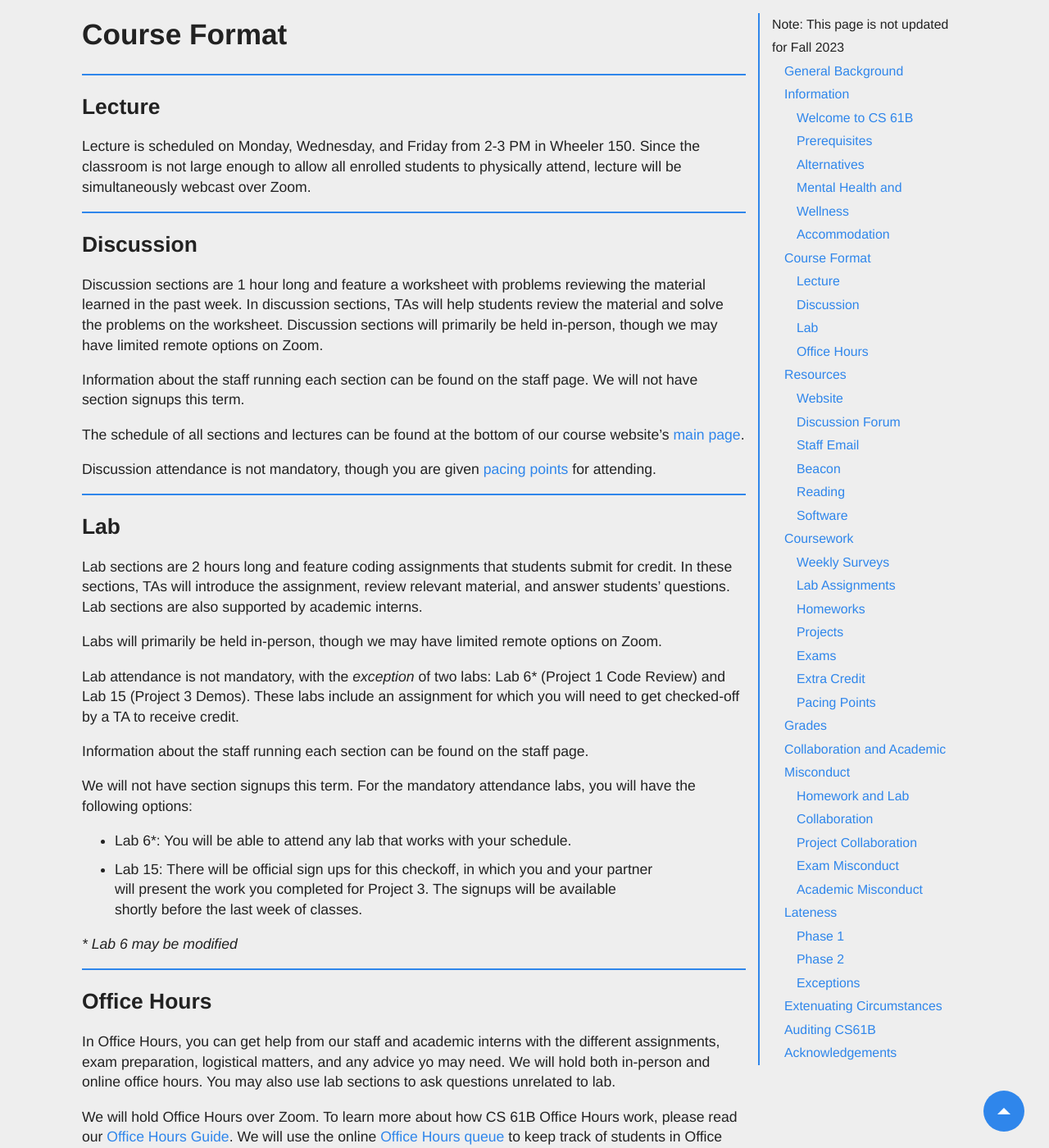
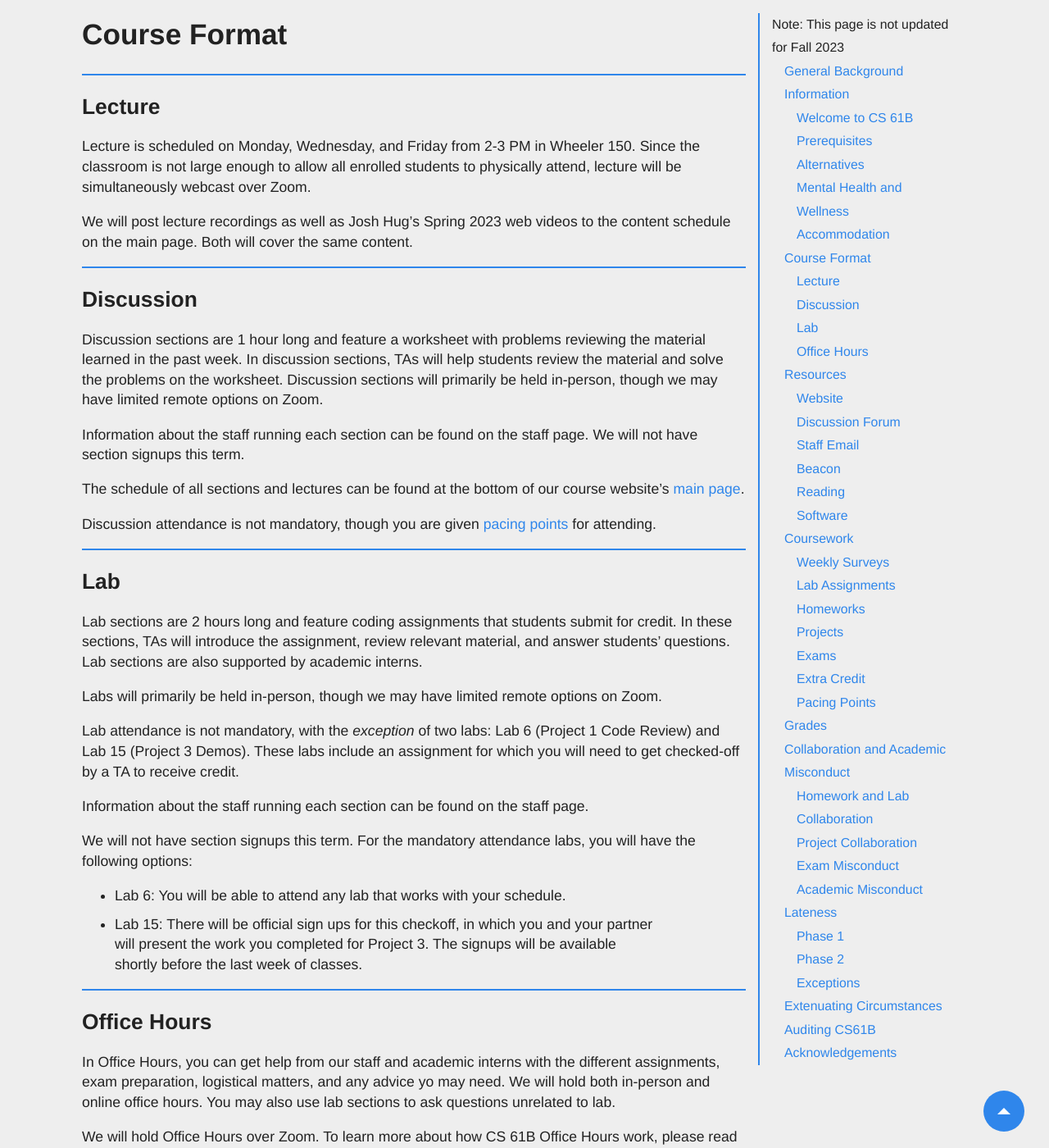
Before and after one commit to Berkeley-CS61B/website-fa23, a Jekyll site: the page built from about.md, in a window 1280 px wide and 1400 px high, scrolled down 2258 px. Shown: the whole window at 82% size. Built offline with Jekyll 4.4.1, drawn with Linux system fonts in a browser that asks for light colours; nearby versions of some CDN libraries; comment, search, counter and statistics services are not loaded; some of the changed text lies outside the part shown.

Commit message:
more syllabus updates

```diff
--- a/about.md
+++ b/about.md
@@ -102,6 +102,8 @@ Lecture is scheduled on Monday, Wednesday, and Friday from 2-3 PM in
 Wheeler 150. Since the classroom is not large enough to allow all enrolled
 students to physically attend, lecture will be simultaneously webcast over Zoom.
 
+We will post lecture recordings as well as Josh Hug's Spring 2023 web videos to the content schedule on the main page. Both will cover the same content.
+
 ### Discussion
 
 Discussion sections are 1 hour long and feature a worksheet with problems
@@ -128,7 +130,7 @@ supported by academic interns.
 Labs will primarily be held in-person, though we may have limited remote
 options on Zoom.
 
-Lab attendance is not mandatory, with the _exception_ of two labs: Lab 6\*
+Lab attendance is not mandatory, with the _exception_ of two labs: Lab 6
 (Project 1 Code Review) and Lab 15 (Project 3 Demos). These labs include an
 assignment for which you will need to get checked-off by a TA to receive
 credit.
@@ -139,12 +141,10 @@ page.
 We will not have section signups this term. For the mandatory
 attendance labs, you will have the following options:
 
-- Lab 6\*: You will be able to attend any lab that works with your schedule.
+- Lab 6: You will be able to attend any lab that works with your schedule.
 - Lab 15: There will be official sign ups for this checkoff, in which you and
   your partner will present the work you completed for Project 3. The signups
   will be available shortly before the last week of classes.
-
-_\* Lab 6 may be modified_
 
 ### Office Hours
 
```
Also changed, not shown: other parts of about.md (+1 -1 lines).
